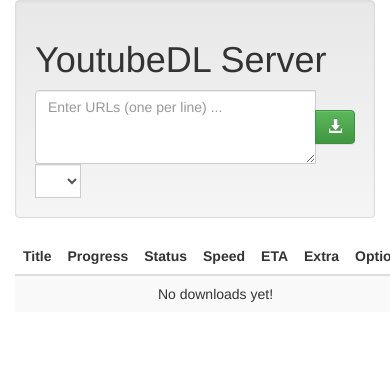
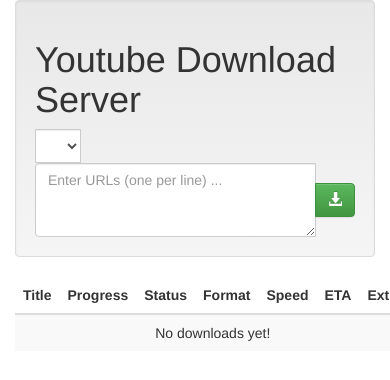
Before and after one commit to jmacul2/youtubedl-web, a Flask app: page / in a window 390 px wide; the page is wider, and only the part inside the window is pictured. Shown: the top 380 px of that part. Run offline with Flask 2, Linux system fonts and the light colour scheme; data that the repository does not hold is empty; some libraries are stand-ins or nearby versions.

Commit message:
Downloads are saved in folder matching format. Added bootstrap headers, still lacks proper mobile support. Format column in list.

```diff
--- a/app.py
+++ b/app.py
@@ -1,3 +1,4 @@
+import os
 import json
 import random
 import time
@@ -19,7 +20,14 @@
     CELERY_BROKER_URL='redis://localhost:6379',
     CELERY_RESULT_BACKEND='redis://localhost:6379',
     REDIS_URL='redis://localhost:6379/2',
-    YDL_FORMATS=['bestvideo/bestaudio', "bestaudio[ext=m4a]", "bestvideo[ext=mp4][height<=360]+bestaudio/best[height<=360]"]
+    YDL_FORMATS={
+        'best/best': 'bestvideo/bestaudio',
+        '360p': 'bestvideo[ext=mp4][height<=360]+bestaudio/best[height<=360]',
+        '720p': 'bestvideo[ext=mp4][height<=720]+bestaudio/best[height<=720]',
+        'best-audio': 'bestaudio[ext=m4a]',
+    },
+    OUTPUT_DIRECTORY='downloads',
+    YDL_OUTPUT_TEMPLATE='%(title)s-%(id)s.%(ext)s'
 )
 celery = Celery(
     app.name, backend='rpc://', broker=app.config['CELERY_BROKER_URL']
@@ -43,6 +51,8 @@
         self.eta = j.get('eta', '')
         self.task_id = j.get('task_id', '')
         self.last_update = j.get('last_update', '')
+        self.format = j.get('format', '')  # set default?
+        self.ydl_format_str = app.config['YDL_FORMATS'].get(self.format, '')
 
         if self.last_update != '':
             timestamp = datetime.strptime(self.last_update, '%Y-%m-%d %H:%M:%S')
@@ -100,7 +110,6 @@
                 'tmpfilename'
             ).replace('.part', '').replace('/downloads/', '')
         except Exception as ex:
-            print(ex)
             pass
 
         # Already completed downloads don't have `downloaded_bytes`
@@ -108,6 +117,10 @@
             self.downloaded_bytes = info.get('downloaded_bytes', 0)
         else:
             self.downloaded_bytes = info.get('total_bytes')
+
+        # Remove the directory path from the title
+        if app.config['OUTPUT_DIRECTORY'] in self.title:
+            self.title = self.title.replace(app.config['OUTPUT_DIRECTORY'], '')
 
         self.total_bytes = info.get('total_bytes', 0)
         self.speed = info.get('_speed_str', '')
@@ -122,20 +135,19 @@
     with app.app_context():
         d = Download.find(id)
         opts = {
-            'outtmpl': '/home/michael/Videos/youtube/%(title)s-%(id)s.%(ext)s',
+            'outtmpl': os.path.join(app.config['OUTPUT_DIRECTORY'], d.format, app.config['YDL_OUTPUT_TEMPLATE']),
             'progress_hooks': [d.set_details],
-            'format': 'bestvideo[ext=mp4][height<=720]+bestaudio/best[height<=720]',  # 'bestaudio/best',
+            'format': d.ydl_format_str,
             'no-playlist': True,  # attempt to get only video given. Prevent false positive 'Stuck' by trying to download multiple items in list
         }
         y = YoutubeDL(params=opts)
         try:
             y.download([d.url])
         except DownloadError as ex:
-            pass
             # not sure how to use this catch yet.
             # Especially since the first video can complete then it tries next in playlist and fails
-            #d.status = 'error'
-            #d.save()
+            d.status = 'error'
+            d.save()
 
 
 @app.route('/')
@@ -145,8 +157,8 @@
 
 @app.route('/formats')
 def get_formats():
-    return json.dumps(['one', 'two'])
-    #return json.dumps(app.config['YDL_FORMATS'])
+    formats = app.config['YDL_FORMATS'].keys()
+    return json.dumps([f for f in formats])
 
 
 @app.route('/downloads')
@@ -187,12 +199,13 @@
     data = json.loads(request.data.decode())
     count = 0
     cc = 0
+    fmt = data['format']
     for url in data['url'].split('\n'):
         # Check if it exists
         q = Download.find_by_url(url)
-        if q is None and url != '':
+        if (q is None or q.get('format', '') != fmt) and url != '':
             # Store URL
-            d = Download(json.dumps({'url': url, 'title': url}))
+            d = Download(json.dumps({'url': url, 'title': url, 'format': fmt}))
             d = d.save()
 
             # Create task to download
@@ -204,8 +217,6 @@
             count += 1
         else:
             cc += 1
-
-    flash('{} urls added. {} urls skipped'.format(count, cc))
 
     return 'OK', 201
 
--- a/static/main.js
+++ b/static/main.js
@@ -46,25 +46,20 @@
 
         $scope.getFormats = function () {
             $http.get('/formats').success(function (results) {
+                $scope.format = results[0];
                 $scope.formats = results;
             }).error(function (error) {
                 $log.log(error);
             });
         };
 
+        $scope.getFormats();
+
         $scope.getDownloads();
-
-        $scope.getFormats();
-        $scope.format = 1;
-        $log.log($scope.formats);
 
         $scope.$watch('url', function () {
             $('#url-box').attr('rows', $('#url-box').val().split('\n').length);
         });
-
-        //$scope.$watch('format', function () {
-        //    $('#')
-        //})
 
     }])
       .filter('bytes', function() {
--- a/templates/add.html
+++ b/templates/add.html
@@ -1,4 +1,11 @@
 <form role="form" >
+    <div class="row">
+        <div class="col-md-3">
+            <div class="input-group">
+                <select name="format" class="form-control" id="format-box" ng-model="format" ng-options="item for item in formats"></select>
+            </div>
+        </div>
+        <div class="col-md-9">
             <div class="input-group">
                 <textarea name="url" class="form-control" id="url-box" ng-model="url" rows="3" placeholder="Enter URLs (one per line) ..."></textarea>
 
@@ -6,8 +13,6 @@
                     <button ng-click="addDownload()" class="btn btn-success" style="cursor: pointer;"><span class="glyphicon glyphicon-download-alt"></span></button>
                 </span>
             </div>
-
-    <div class="input-group">
-        <select name="format" class="form-control" id="format-box" ng-model="format" ng-options="item for item in formats"></select>
+        </div>
     </div>
 </form>
--- a/templates/index.html
+++ b/templates/index.html
@@ -2,21 +2,29 @@
 <html lang="en" ng-app="DownloaderApp">
 <head>
     <meta charset="UTF-8">
+    <meta http-equiv="X-UA-Compatible" content="IE=edge">
+    <meta name="viewport" content="width=device-width, initial-scale=1">
+
     <title>YoutubeDL Server</title>
 
     <link rel="stylesheet" href="https://maxcdn.bootstrapcdn.com/bootstrap/3.3.7/css/bootstrap.min.css" integrity="sha384-BVYiiSIFeK1dGmJRAkycuHAHRg32OmUcww7on3RYdg4Va+PmSTsz/K68vbdEjh4u" crossorigin="anonymous">
     <link rel="stylesheet" href="https://maxcdn.bootstrapcdn.com/bootstrap/3.3.7/css/bootstrap-theme.min.css" integrity="sha384-rHyoN1iRsVXV4nD0JutlnGaslCJuC7uwjduW9SVrLvRYooPp2bWYgmgJQIXwl/Sp" crossorigin="anonymous">
     <link rel="stylesheet" href="{{ url_for('static', filename='styles.css') }}" >
 
+    <!-- HTML5 shim and Respond.js for IE8 support of HTML5 elements and media queries -->
+    <!--[if lt IE 9]>
+      <script src="https://oss.maxcdn.com/html5shiv/3.7.3/html5shiv.min.js"></script>
+      <script src="https://oss.maxcdn.com/respond/1.4.2/respond.min.js"></script>
+    <![endif]-->
 </head>
 <body ng-controller="DownloaderController">
 <div class="container">
     <div class="well">
-        <h1>YoutubeDL Server</h1>
+        <h1>Youtube Download Server</h1>
         {% include 'add.html' %}
     </div>
 
-    {% include 'list.html' %}
+        {% include 'list.html' %}
 
 </div>
 
--- a/templates/list.html
+++ b/templates/list.html
@@ -4,6 +4,7 @@
       <th>Title</th>
       <th>Progress</th>
       <th>Status</th>
+      <th>Format</th>
       <th>Speed</th>
       <th>ETA</th>
       <th>Extra</th>
@@ -14,8 +15,8 @@
 {% raw %}
   <tr ng-show="!downloads.length"><td colspan="7" style="text-align: center;">No downloads yet!</td></tr>
   <tr ng-repeat="download in downloads">
-      <td class="col-md-4">
-          {{ download.title | limitTo: 65 }}{{download.title.length > 65 ? '...' : ''}}
+      <td class="col-md-3">
+          {{ download.title | limitTo: 65 }}{{ download.title.length > 65 ? '...' : '' }}
       </td>
 
       <td class="col-md-3">
@@ -25,7 +26,7 @@
                aria-valuenow="{{ (download.downloaded_bytes * 100) / download.total_bytes }}" aria-valuemin="0" aria-valuemax="100"
                style="min-width: 2em; width: {{ (download.downloaded_bytes * 100) / download.total_bytes | number:0}}%;"
           >
-              {{ (download.downloaded_bytes * 100) / download.total_bytes | number:0}}%
+              {{ (download.downloaded_bytes * 100) / download.total_bytes | number:0 }}%
           </div>
         </div>
       </td>
@@ -40,19 +41,22 @@
                     'label-secondary': download.status == 'error',
                 }"
           >
-              {{download.status}}
+              {{ download.status }}
           </span>
 
           <span ng-if="download.stuck" class="label label-danger">stuck</span>
       </td>
-      <td class="col-md-1"><span ng-if="!download.stuck">{{download.speed}}</span></td>
+
+      <td class="col-md-1">{{ download.format }}</td>
+
+      <td class="col-md-1"><span ng-if="!download.stuck">{{ download.speed }}</span></td>
       <td class="col-md-1">
-          <span ng-if="!download.stuck">{{download.eta}}</span>
+          <span ng-if="!download.stuck">{{ download.eta }}</span>
       </td>
       <td class="col-md-1">
-          <span class="label label-small label-info" ng-if="download.status == 'downloading'">{{download.last_update}}</span>
-          <span class="label label-info" ng-if="download.status == 'downloading'">{{ download.downloaded_bytes| bytes }} / {{download.total_bytes | bytes}}</span>
-          <span class="label label-success" ng-if="download.status == 'finished'">{{download.total_bytes | bytes}}</span>
+          <span class="label label-small label-info" ng-if="download.status == 'downloading'">{{ download.last_update }}</span>
+          <span class="label label-info" ng-if="download.status == 'downloading'">{{ download.downloaded_bytes| bytes }} / {{ download.total_bytes | bytes }}</span>
+          <span class="label label-success" ng-if="download.status == 'finished'">{{ download.total_bytes | bytes }}</span>
       </td>
 
       <td class="col-md-1">
```
Also changed, not shown: config.py (deleted). Lines whose indentation alone changed are shown as unchanged.
